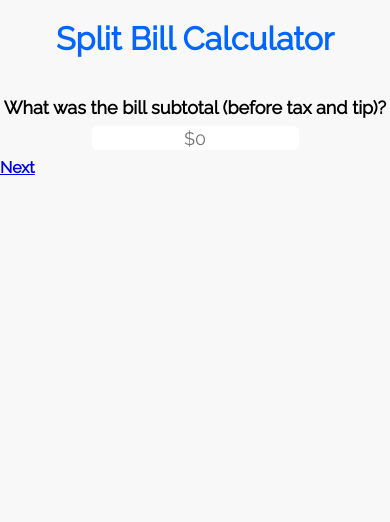
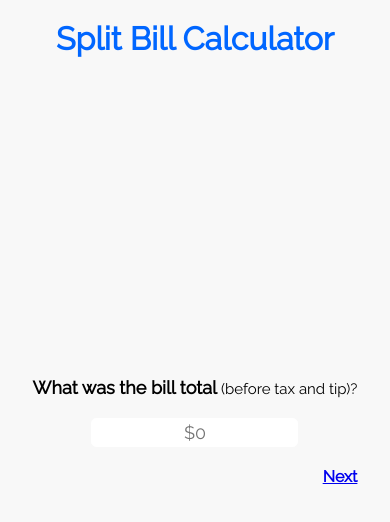
Before and after one commit to jvelis94/tip-calculator, a React (Create React App) app: page / in a window 390 px wide. Shown: the top 522 px of the page. Built offline with nearby package versions, Linux system fonts and the light colour scheme.

Commit message:
centered form vertically when on mobile

```diff
--- a/src/App.js
+++ b/src/App.js
@@ -7,7 +7,7 @@ import { Details } from './Components/Details'
 function App() {
   return (
       <div className="App">
-        <header>Split Bill Calculator</header>
+      <header>Split Bill Calculator</header>
         <Details/>
       </div>
   );
--- a/src/Components/Details.js
+++ b/src/Components/Details.js
@@ -10,9 +10,9 @@ import {
 function MealSub(props) {
     return (
         <form>
-            <label htmlFor='meal_subtotal'>What was the bill subtotal (before tax and tip)?</label><br></br>
+            <label htmlFor='meal_subtotal'>What was the bill total <small>(before tax and tip)?</small></label><br></br>
             <input name='meal_subtotal' placeholder={`$${props.meal_subtotal}`} onChange={`$${props.handleInputChange}`}></input><br></br>
-            <div className='links'>
+            <div className='links' style={{float: 'right'}}>
                 <Link to='/shared_items'>Next</Link>
             </div>
         </form>
@@ -64,7 +64,7 @@ function GrandTotal(props) {
         <form>
             <label htmlFor='total'>The table's grand total is:</label><br></br>
             <input name='total' value={`$${grand_total.toFixed(2)}`} readOnly></input><br></br>
-            Now lets add some people now<br/>
+            <section style={{marginBottom: '20px'}}>Now lets add people to split this with</section>
             <div className='links'>
                 <Link to='/tip'>Back</Link>
                 <Link to='/person/1'>Add People</Link>
--- a/src/Components/Items.js
+++ b/src/Components/Items.js
@@ -5,7 +5,7 @@ export default function Items(props){
             <div>
                 <form id='items-form'>
                     <label>Item price: </label>
-                    <input name='item' placeholer='0' onChange={props.handleInput}></input>
+                    <input name='item' id='item' placeholer='0' onChange={props.handleInput}></input>
                     <label id='qty-label'>Qty: </label>
                     <input name='item_quantity' id='qty-input' placeholer='0' onChange={props.handleInput}></input>
 
--- a/src/index.css
+++ b/src/index.css
@@ -14,18 +14,38 @@ code {
   font-family: 'Raleway', sans-serif;
 }
 
+.App {
+  height: 100vh;
+  display: flex;
+  align-items: center;
+  justify-content: center;
+  width: 90%;
+  margin: 0 auto;
+}
+
+header {
+  position: absolute;
+  top: 0;
+}
+
+
 header {
   font-size: 32px;
   font-weight: bold;
-  width: 90%;
   margin: 20px auto 40px auto;
   color: #0066FF;
+}
+
+small {
+  font-weight: normal;
 }
 
 .order-total {
   display: block;
   text-align: center;
   margin: 20px 0;
+  position: relative;
+  top: 50%;
 }
 
 .order-total form {
@@ -33,6 +53,7 @@ header {
   margin: 0 auto; */
   text-align: center;
   font-weight: bold;
+
 }
 
 .order-total label {
@@ -40,9 +61,8 @@ header {
 }
 
 .order-total input {
-  margin-bottom: 8px;
-  margin-top: 8px;
-  height: 20px;
+  margin: 20px 0;
+  height: 25px;
   font-size: 18px;
   background-color: #ffffff;
   border-radius: 5px;
@@ -55,7 +75,6 @@ header {
   justify-content: space-around;
   border-top: .5px solid #0066FF;
   padding: 20px 0;
-  width: 90%;
   margin: 0 auto;
   font-size: 18 px;
 }
@@ -75,6 +94,7 @@ header {
   background-color: #ffffff;
   border-radius: 5px;
   border: 0.5px solid #ffffff;
+  width: 40%;
 }
 
 .button {
@@ -97,6 +117,7 @@ button {
 
 .breakdown {
   width: 450px;
+  text-align: center;
 }
 
 .person-details {
@@ -109,7 +130,7 @@ button {
   margin: 0px;
 }
 
-.breakdown h3 {
+.breakdown h2 {
   text-align: center;
   font-size: 16px;
 }
@@ -145,10 +166,15 @@ button {
   width: 25px;
 }
 
+#item {
+  width: 75px;
+}
+
 .links {
   display: flex;
   justify-content: space-between;
 }
+
 
 
 
@@ -159,7 +185,6 @@ button {
 
   .breakdown {
     margin: 0 auto;
-    width: 90%;
   }
 
   .person-details {
@@ -172,11 +197,14 @@ button {
     padding-bottom: 20px;
   }
 
-  .total-details h3, form, input, button {
+  .total-details h3, form, input {
     text-align: center;
+    margin: 0 auto;
   }
+
 
   .button-subtotal {
     text-align: center;
   }
+
 }
```
